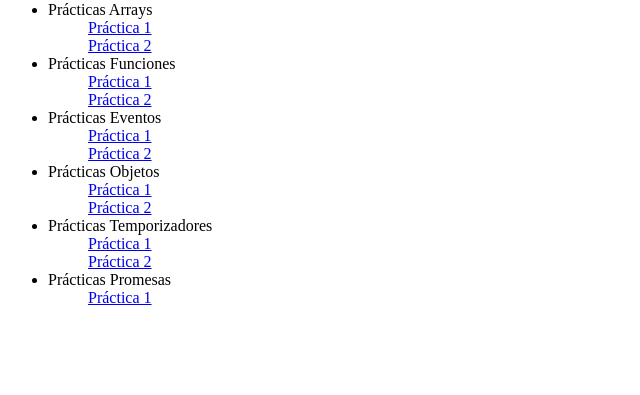
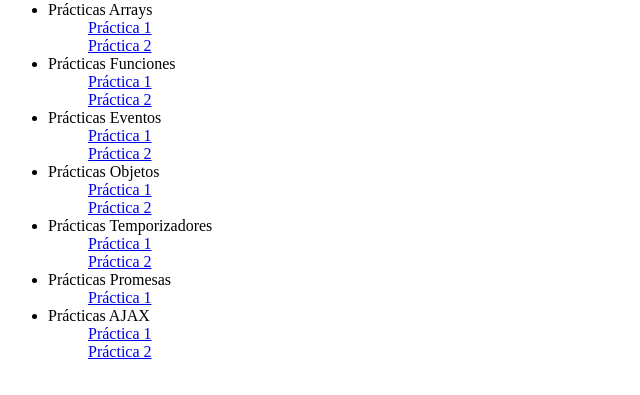
Before and after one commit to karkellar/Pr-cticas-DWEC, a plain HTML site: page index.html in a window 1280 px wide. Shown: the part 79-474 px from the top of the page, without its empty margins (0-640 px from the left). Drawn offline with Linux system fonts and the light colour scheme.

Commit message:
practicasAJAX

```diff
--- a/Practicas Promesas/1.js
+++ b/Practicas Promesas/1.js
@@ -42,7 +42,7 @@ function hacerCompra() {
             parrafo.textContent = respuesta;
         })
         .catch((error) =>{
-            console.log(error.message);
+            parrafo.textContent = error;
         });
 }
 hacerCompra();
--- a/index.html
+++ b/index.html
@@ -30,7 +30,10 @@
         </li>
         <li> Prácticas Promesas
             <ul><a href="./Practicas Promesas/1.html"> Práctica 1</a></ul>
-
+        </li>
+        <li> Prácticas AJAX
+            <ul><a href="./Practicas AJAX/1.html"> Práctica 1</a></ul>
+            <ul><a href="./Practicas AJAX/2.html"> Práctica 2</a></ul>
         </li>
     </ul>
 </body>
```
Also changed, not shown: Practicas Promesas/1.html (+1 -1 lines), Practicas AJAX/1.html (added), Practicas AJAX/1.js (added), Practicas AJAX/2.html (added), Practicas AJAX/2.js (added).
